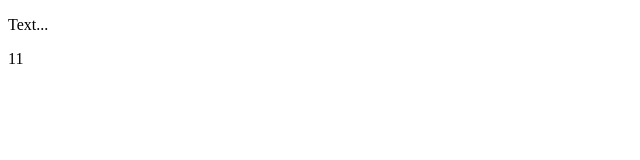
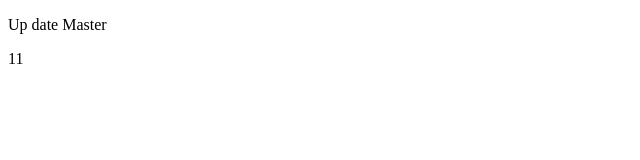
Before and after one commit to Il-76/wiki, a plain HTML site: page index.html in a window 1280 px wide. Shown: the full height of the page, 0-640 px from the left. Drawn offline with Linux system fonts and the light colour scheme.

Commit message:
branch test

```diff
--- a/index.html
+++ b/index.html
@@ -4,10 +4,10 @@
     <meta charset="UTF-8">
     <meta http-equiv="X-UA-Compatible" content="IE=edge">
     <meta name="viewport" content="width=device-width, initial-scale=1.0">
-    <title>Test Page</title>
+    <title>HiTest</title>
 
 </head>
-<p>Text...</p>
+<p>Up date Master</p>
 
 <body>
     <p><Table><p>11</p></Table></p>
```
